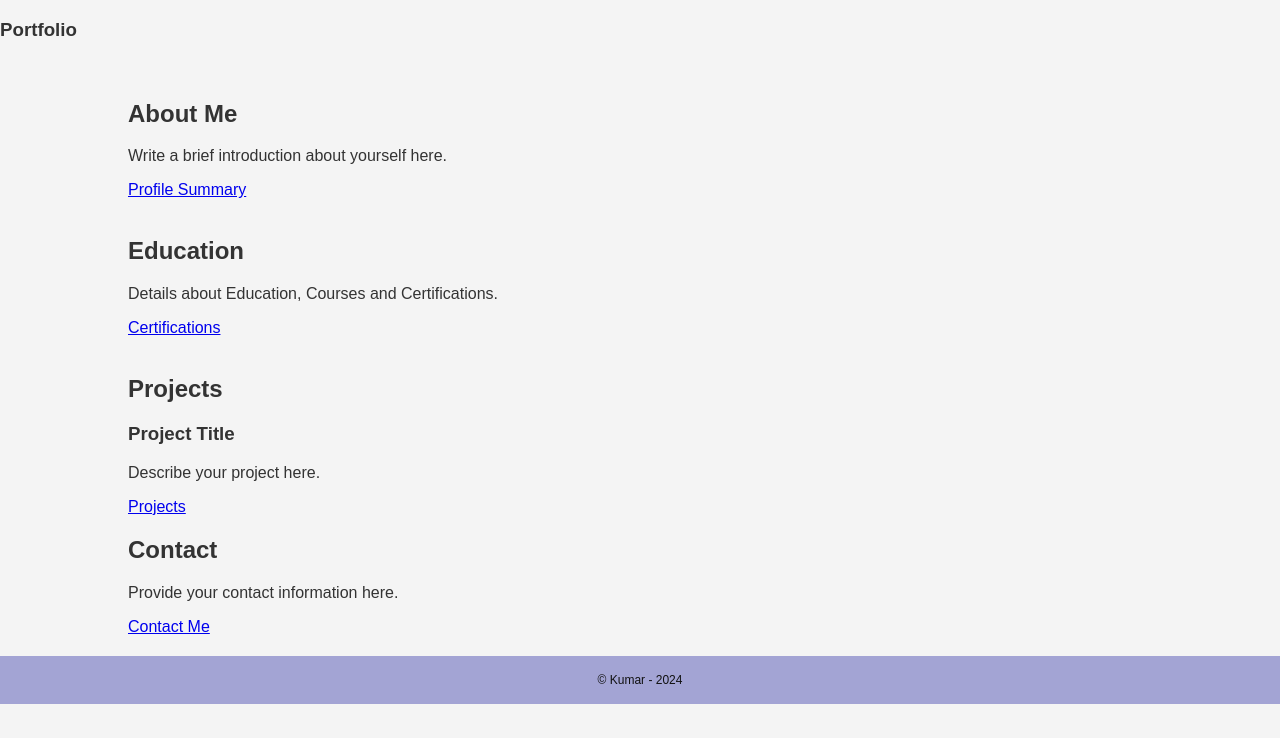
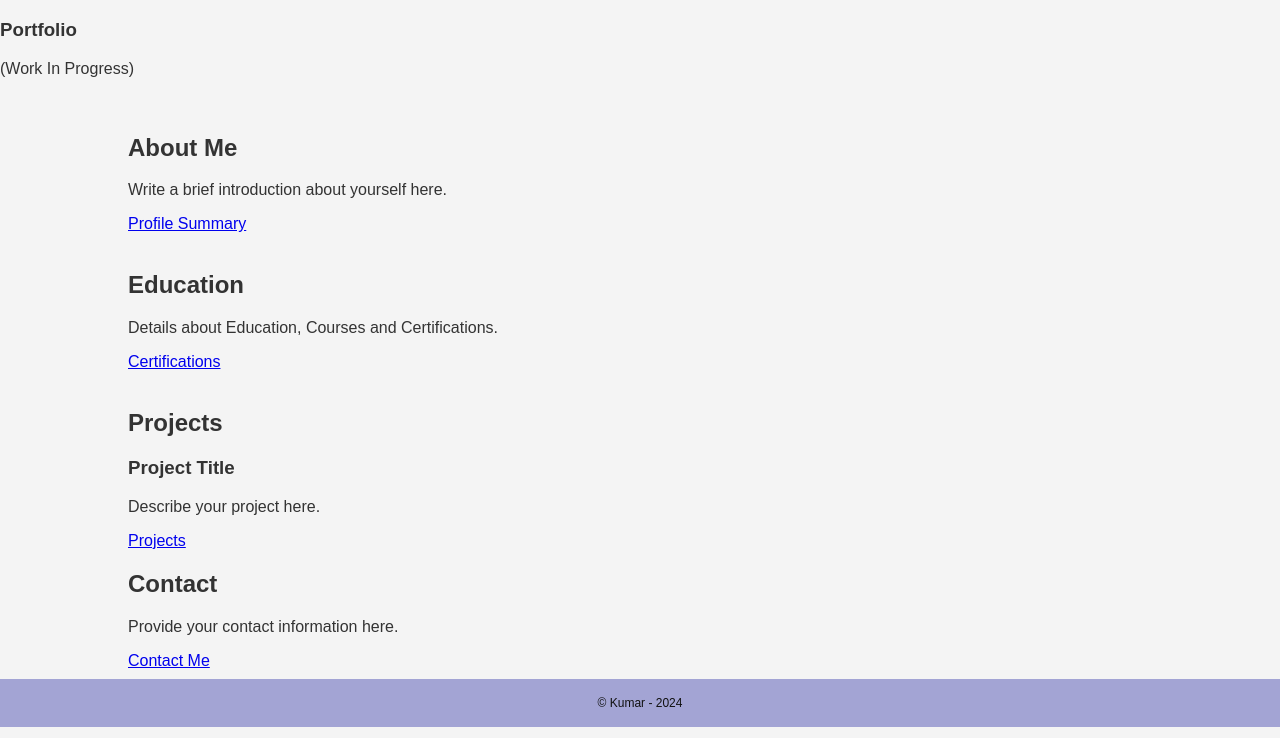
Before and after one commit to kumar-w0rkspace/portfolio, a plain HTML site: page index.html in a window 1280 px wide. Shown: the part 73-811 px from the top of the page. Drawn offline with Linux system fonts and the light colour scheme.

Commit message:
minor edits

```diff
--- a/index.html
+++ b/index.html
@@ -37,7 +37,7 @@ body {
    <body>
     <header>
       <h1>Arun Kumar M.S.</h1>
-      <h3><p>Portfolio</p></H3></header>
+      <p><h3><strong>Portfolio</strong></h3>(Work In Progress)</p></header>
 
 
     <div class="container">
```
Also changed, not shown: zPortfolioPage.txt.
